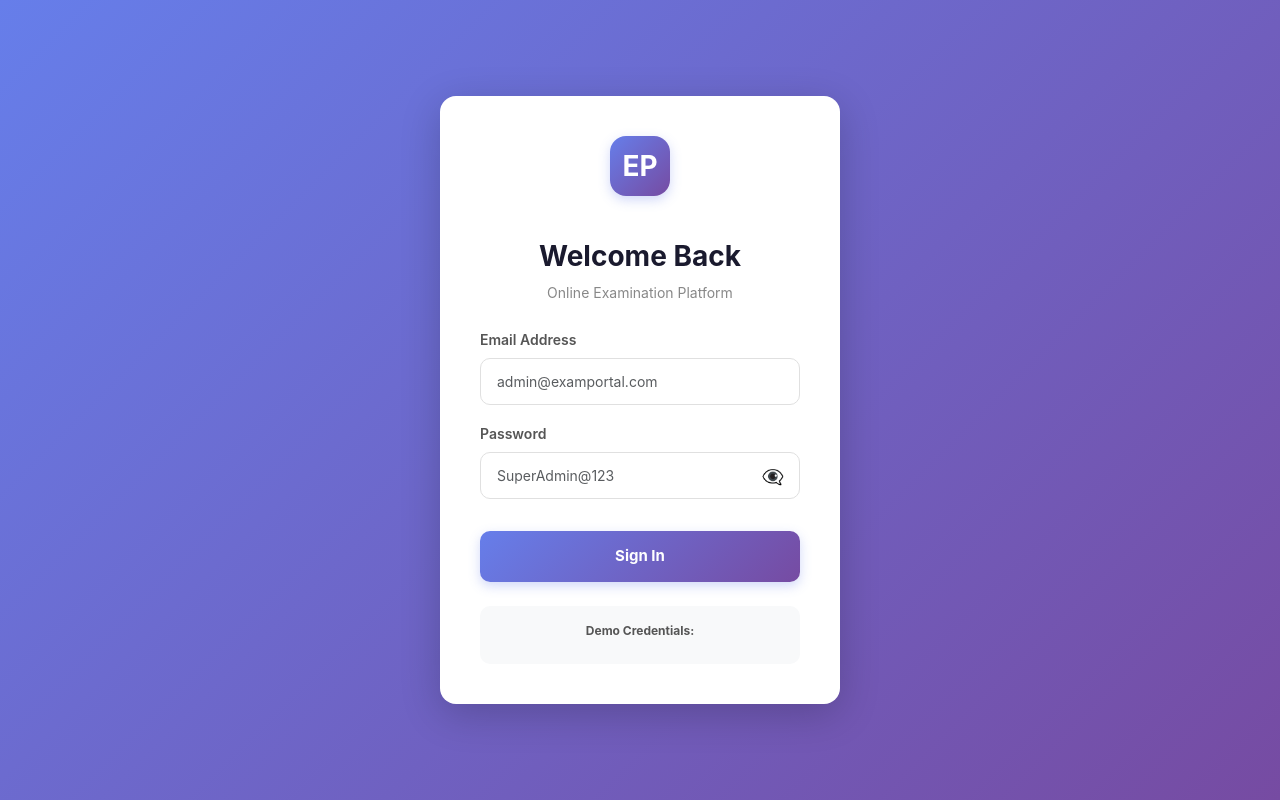
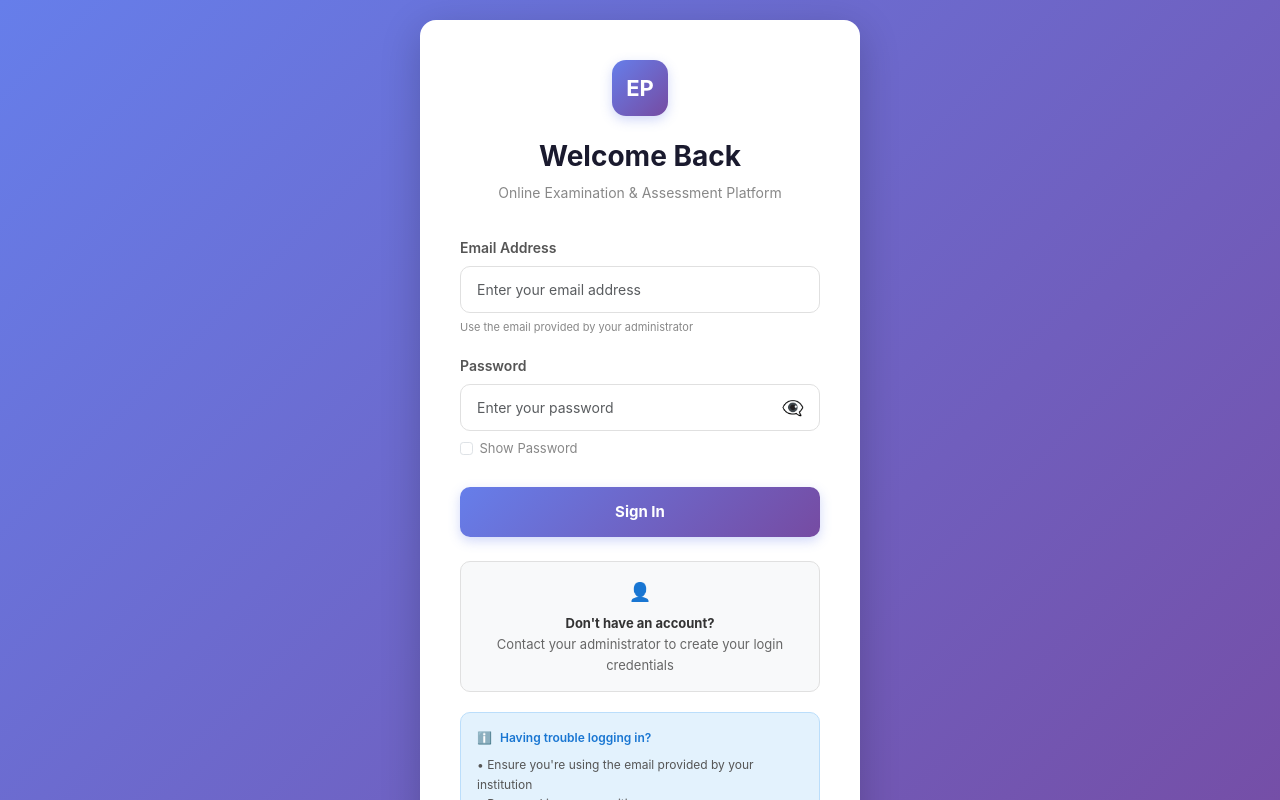
Before and after one commit to NARASIMHA131415/Exam-Portal-Frontend, a React (Create React App) app in the folder first-portal-main/: page /login in a window 1280 px wide. Built offline with nearby package versions, Linux system fonts and the light colour scheme; no server answers.

Commit message:
Update LoginPage.js

```diff
--- a/first-portal-main/src/components/LoginPage.js
+++ b/first-portal-main/src/components/LoginPage.js
@@ -49,49 +49,29 @@ const LoginPage = () => {
       setLoading(false);
     }
   };
+
   return (
-    <div className="login-wrapper" style={{
-      minHeight: '100vh',
-      display: 'flex',
-      justifyContent: 'center',
-      alignItems: 'center',
-      background: 'linear-gradient(135deg, #667eea 0%, #764ba2 100%)',
-      padding: '20px'
-    }}>
-      <div className="login-card" style={{
-        background: '#fff',
-        borderRadius: 16,
-        padding: '40px',
-        boxShadow: '0 10px 40px rgba(0,0,0,0.2)',
-        maxWidth: '400px',
-        width: '100%'
-      }}>
+    <div className="login-wrapper">
+      <div className="login-card">
         {/* Logo */}
-        <div style={{ textAlign: 'center', marginBottom: 24 }}>
+        <div style={{ textAlign: 'center', marginBottom: 8 }}>
           <div style={{
-            width: 60,
-            height: 60,
-            borderRadius: 16,
+            width: 56,
+            height: 56,
+            borderRadius: 14,
             background: 'linear-gradient(135deg, #667eea, #764ba2)',
             display: 'inline-flex',
             alignItems: 'center',
             justifyContent: 'center',
-            marginBottom: 20,
-            boxShadow: '0 4px 12px rgba(102, 126, 234, 0.3)',
-            fontSize: 28,
-            color: '#fff',
-            fontWeight: 700
+            marginBottom: 16,
+            boxShadow: '0 4px 12px rgba(102, 126, 234, 0.3)'
           }}>
-            EP
+            <span style={{ fontSize: 22, color: '#fff', fontWeight: 700 }}>EP</span>
           </div>
         </div>
 
-        <h2 style={{ textAlign: 'center', marginBottom: 8, fontWeight: 700, color: '#1a1a2e' }}>
-          Welcome Back
-        </h2>
-        <p style={{ textAlign: 'center', color: '#888', marginBottom: 24, fontSize: 14 }}>
-          Online Examination Platform
-        </p>
+        <h2>Welcome Back</h2>
+        <p className="subtitle">Online Examination &amp; Assessment Platform</p>
 
         {/* Error Alert */}
         {error && (
@@ -99,7 +79,8 @@ const LoginPage = () => {
             variant="danger"
             dismissible
             onClose={() => setError('')}
-            style={{ borderRadius: 10, marginBottom: 20 }}
+            className="py-2"
+            style={{ borderRadius: 10, fontSize: 14 }}
           >
             {error}
           </Alert>
@@ -114,7 +95,7 @@ const LoginPage = () => {
             </Form.Label>
             <Form.Control
               type="email"
-              placeholder="admin@examportal.com"
+              placeholder="Enter your email address"
               value={email}
               onChange={(e) => setEmail(e.target.value)}
               required
@@ -126,17 +107,20 @@ const LoginPage = () => {
                 fontSize: 14
               }}
             />
+            <Form.Text style={{ color: '#888', fontSize: 11 }}>
+              Use the email provided by your administrator
+            </Form.Text>
           </Form.Group>
 
           {/* Password Field */}
-          <Form.Group className="mb-3">
+          <Form.Group className="mb-2">
             <Form.Label style={{ fontWeight: 600, fontSize: 14, color: '#555' }}>
               Password
             </Form.Label>
             <div style={{ position: 'relative' }}>
               <Form.Control
                 type={showPassword ? 'text' : 'password'}
-                placeholder="SuperAdmin@123"
+                placeholder="Enter your password"
                 value={password}
                 onChange={(e) => setPassword(e.target.value)}
                 required
@@ -152,7 +136,6 @@ const LoginPage = () => {
               <button
                 type="button"
                 onClick={() => setShowPassword(!showPassword)}
-                disabled={loading}
                 style={{
                   position: 'absolute',
                   right: 12,
@@ -162,17 +145,32 @@ const LoginPage = () => {
                   border: 'none',
                   cursor: 'pointer',
                   fontSize: 18,
+                  color: '#888',
                   padding: 4
                 }}
+                disabled={loading}
               >
                 {showPassword ? '👁️' : '👁️‍🗨️'}
               </button>
             </div>
           </Form.Group>
 
+          {/* Show Password Checkbox */}
+          <Form.Group className="mb-4">
+            <Form.Check
+              type="checkbox"
+              label="Show Password"
+              checked={showPassword}
+              onChange={(e) => setShowPassword(e.target.checked)}
+              style={{ fontSize: 13, color: '#888' }}
+              disabled={loading}
+            />
+          </Form.Group>
+
           {/* Submit Button */}
           <Button
             type="submit"
+            className="btn-login"
             disabled={loading}
             style={{
               width: '100%',
@@ -185,8 +183,7 @@ const LoginPage = () => {
               color: '#fff',
               cursor: loading ? 'not-allowed' : 'pointer',
               transition: 'all 0.3s',
-              boxShadow: loading ? 'none' : '0 4px 12px rgba(102, 126, 234, 0.3)',
-              marginTop: 16
+              boxShadow: loading ? 'none' : '0 4px 12px rgba(102, 126, 234, 0.3)'
             }}
           >
             {loading ? (
@@ -200,20 +197,59 @@ const LoginPage = () => {
           </Button>
         </Form>
 
-        {/* Demo Credentials */}
+        {/* Contact Admin Notice */}
         <div style={{
+          textAlign: 'center',
           marginTop: 24,
           padding: 16,
           background: '#f8f9fa',
           borderRadius: 10,
-          textAlign: 'center'
+          border: '1px solid #e0e0e0'
         }}>
-          <strong style={{ fontSize: 12, color: '#555', display: 'block', marginBottom: 8 }}>
-            Demo Credentials:
-          </strong>
-          <div style={{ fontSize: 12, color: '#888', lineHeight: 1.8 }}>
+          <div style={{ marginBottom: 8 }}>
+            <span style={{ fontSize: 18 }}>👤</span>
+          </div>
+          <small style={{ color: '#666', fontSize: 13, lineHeight: 1.6, display: 'block' }}>
+            <strong style={{ color: '#333' }}>Don't have an account?</strong>
+            <br />
+            Contact your administrator to create your login credentials
+          </small>
+        </div>
 
+        {/* Help Section */}
+        <div style={{
+          marginTop: 20,
+          padding: 16,
+          background: '#e3f2fd',
+          borderRadius: 10,
+          border: '1px solid #bbdefb'
+        }}>
+          <div style={{
+            fontSize: 12,
+            fontWeight: 600,
+            color: '#1976d2',
+            marginBottom: 8,
+            display: 'flex',
+            alignItems: 'center',
+            gap: 8
+          }}>
+            <span>ℹ️</span>
+            <span>Having trouble logging in?</span>
           </div>
+          <div style={{ fontSize: 12, color: '#555', lineHeight: 1.6 }}>
+            • Ensure you're using the email provided by your institution
+            <br />
+            • Password is case-sensitive
+            <br />
+            • Contact your administrator if you forgot your password
+          </div>
+        </div>
+
+        {/* Footer */}
+        <div style={{ textAlign: 'center', marginTop: 24 }}>
+          <small style={{ color: '#aaa', fontSize: 11 }}>
+            © 2024 ExamPortal. Secure Online Examination Platform.
+          </small>
         </div>
       </div>
     </div>
```
Lines whose indentation alone changed are shown as unchanged.
